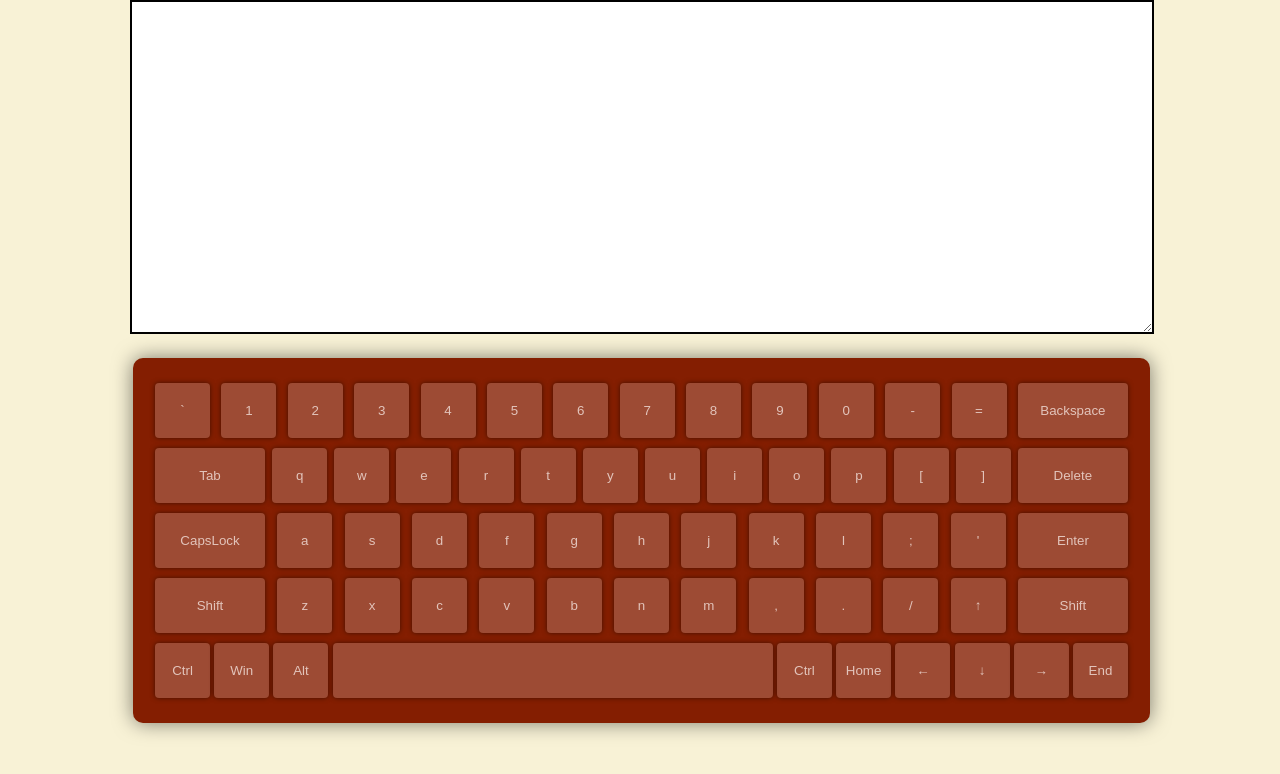
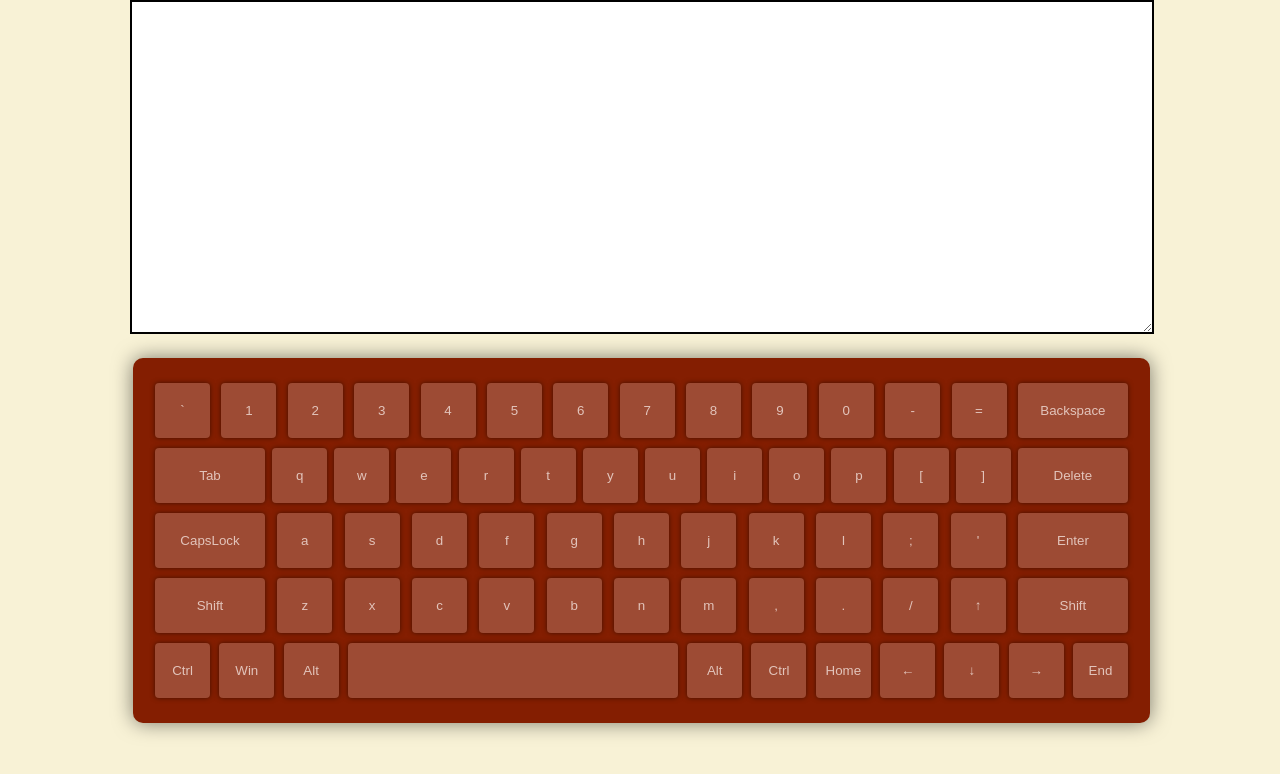
Before and after one commit to Nastya07s/virtual-keyboard, a website: page index.html in a window 1280 px wide. Drawn offline with Linux system fonts and the light colour scheme.

Commit message:
fix: pressed right specific buttons

```diff
--- a/script.js
+++ b/script.js
@@ -21,7 +21,7 @@ class Keyboard {
       'Tab', 'KeyQ', 'KeyW', 'KeyE', 'KeyR', 'KeyT', 'KeyY', 'KeyU', 'KeyI', 'KeyO', 'KeyP', 'BracketLeft', 'BracketRight', 'Delete',
       'CapsLock', 'KeyA', 'KeyS', 'KeyD', 'KeyF', 'KeyG', 'KeyH', 'KeyJ', 'KeyK', 'KeyL', 'Semicolon', 'Quote', 'Enter',
       'ShiftLeft', 'KeyZ', 'KeyX', 'KeyC', 'KeyV', 'KeyB', 'KeyN', 'KeyM', 'Comma', 'Period', 'Slash', 'ArrowUp', 'ShiftRight',
-      'ControlLeft', 'MetaLeft', 'AltLeft', 'Space', 'ControlRight', 'Home', 'ArrowLeft', 'ArrowDown', 'ArrowRight', 'End',
+      'ControlLeft', 'MetaLeft', 'AltLeft', 'Space', 'AltRight','ControlRight', 'Home', 'ArrowLeft', 'ArrowDown', 'ArrowRight', 'End',
     ]
 
     this.pressed = new Set();
@@ -198,21 +198,22 @@ class Keyboard {
       'tab', 'й', 'ц', 'у', 'к', 'е', 'н', 'г', 'ш', 'щ', 'з', 'х', 'ъ', 'delete',
       'capslock', 'ф', 'ы', 'в', 'а', 'п', 'р', 'о', 'л', 'д', 'ж', 'э', 'enter',
       'shift', 'я', 'ч', 'с', 'м', 'и', 'т', 'ь', 'б', 'ю', '.', '↑', 'rshift',
-      'ctrl', 'win', 'alt', 'space', 'ctrl', 'home', '←', '↓', '→', 'end',
+      'ctrl', 'win', 'alt', 'space', 'alt','ctrl', 'home', '←', '↓', '→', 'end',
     ] : [
       '`', '1', '2', '3', '4', '5', '6', '7', '8', '9', '0', '-', '=', 'backspace',
       'tab', 'q', 'w', 'e', 'r', 't', 'y', 'u', 'i', 'o', 'p', '[', ']', 'delete',
       'capslock', 'a', 's', 'd', 'f', 'g', 'h', 'j', 'k', 'l', ';', '\'', 'enter',
       'shift', 'z', 'x', 'c', 'v', 'b', 'n', 'm', ',', '.', '/', '↑', 'rshift',
-      'ctrl', 'win', 'alt', 'space', 'ctrl', 'home', '←', '↓', '→', 'end',
+      'ctrl', 'win', 'alt', 'space', 'alt','ctrl', 'home', '←', '↓', '→', 'end',
     ];
 
-    keysLayout.forEach(key => {
+    keysLayout.forEach((key,i) => {
       const keyElement = document.createElement('button');
 
       keyElement.classList.add('keyboard-key');
       keyElement.setAttribute('type', 'button');
-      keyElement.dataset.code = this.codes[keysLayout.indexOf(key)];
+
+      keyElement.dataset.code = this.codes[keysLayout.indexOf(key,i)];
 
       const lineBreak = ['backspace', 'delete', 'enter', 'rshift', 'end'].includes(key);
 
@@ -389,7 +390,7 @@ class Keyboard {
       setTimeout(() => {
         element.classList.toggle('keyboard-key-pressed', false);
       }, 100);
-    // console.log(element);
+    console.log(element);
     // console.log(option);
   }
 }
--- a/style.css
+++ b/style.css
@@ -63,7 +63,7 @@ textarea{
 }
 
 .keyboard-key-extra-wide{
-  width: 440px;
+  width: 330px;
 }
 
 .keyboard-key-pressed{
```
